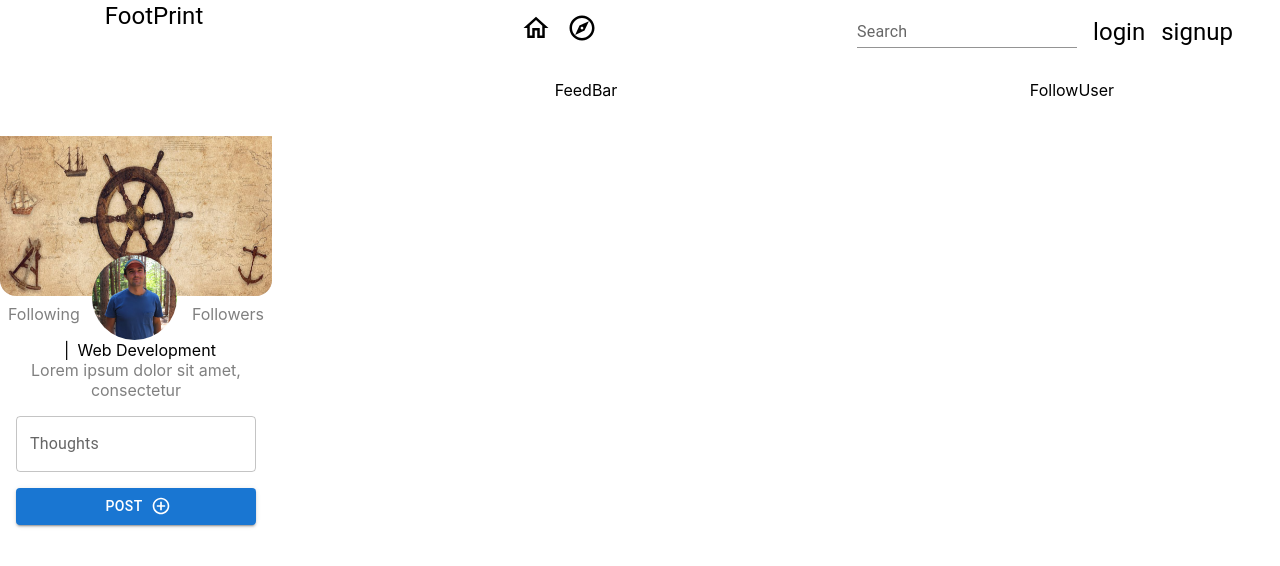
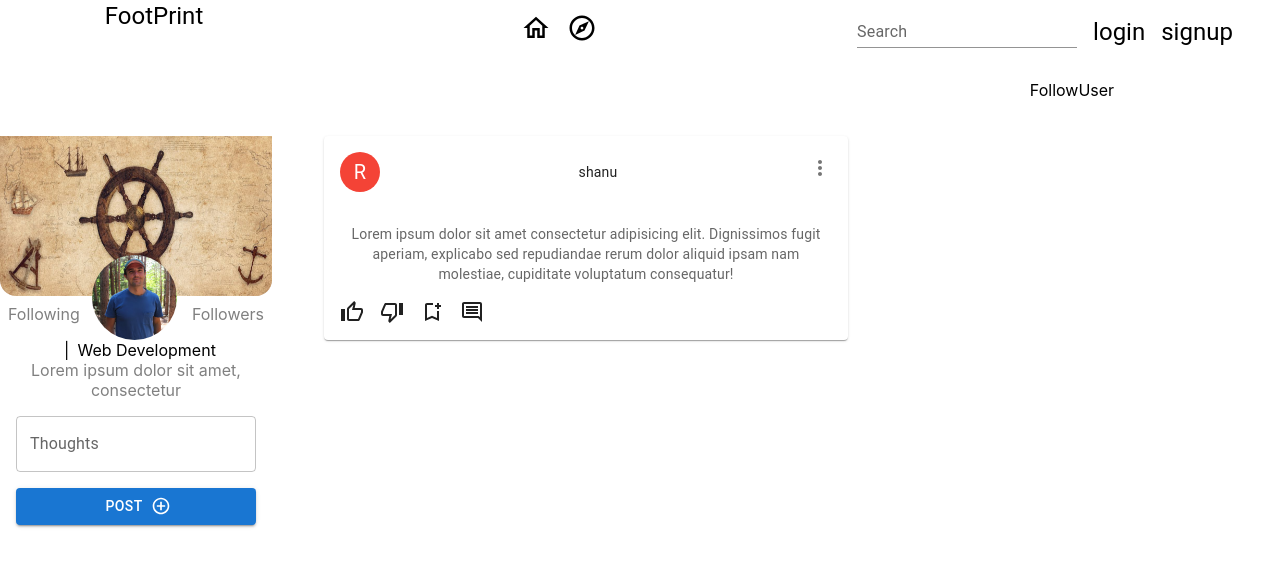
Before and after one commit to agrawalshanu708/beshare, a React (Create React App) app: page / in a window 1280 px wide. Shown: the top 566 px of the page. Built offline with nearby package versions, Linux system fonts and the light colour scheme; what miragejs would draw is missing.

Commit message:
feat: create Feed card

```diff
--- a/src/comps/FeedBar/FeedBar.jsx
+++ b/src/comps/FeedBar/FeedBar.jsx
@@ -1,9 +1,24 @@
-import React from 'react'
+import * as React from "react";
+import Box from "@mui/material/Box";
+import { FeedCard } from "./FeedCard";
 
-const FeedBar = () => {
+function FeedBar() {
+
+
   return (
-    <div>FeedBar</div>
-  )
+    <>
+      <Box
+        sx={{
+          display: "flex",
+          flexDirection: "column",
+          gap: "1rem",
+          marginTop: "3.5rem",
+        }}
+      >
+        <FeedCard/>
+      </Box>
+    </>
+  );
 }
 
-export {FeedBar}
+export { FeedBar };
--- /dev/null
+++ b/src/comps/FeedBar/FeedCard.jsx
@@ -0,0 +1,87 @@
+import * as React from "react";
+import Card from "@mui/material/Card";
+import CardHeader from "@mui/material/CardHeader";
+import Box from "@mui/material/Box";
+import Avatar from "@mui/material/Avatar";
+import IconButton from "@mui/material/IconButton";
+import Typography from "@mui/material/Typography";
+import { red } from "@mui/material/colors";
+import ThumbUpOutlinedIcon from "@mui/icons-material/ThumbUpOutlined";
+import MoreVertIcon from "@mui/icons-material/MoreVert";
+import CommentOutlinedIcon from "@mui/icons-material/CommentOutlined";
+import ThumbDownOffAltOutlinedIcon from "@mui/icons-material/ThumbDownOffAltOutlined";
+import BookmarkAddOutlinedIcon from "@mui/icons-material/BookmarkAddOutlined";
+import CardContent from "@mui/material/CardContent";
+import ThumbUpIcon from "@mui/icons-material/ThumbUp";
+import ThumbDownIcon from "@mui/icons-material/ThumbDown";
+import { Collapse } from "@mui/material";
+import { styled } from "@mui/material/styles";
+
+const ExpandMore = styled((props) => {
+  const { expand, ...other } = props;
+  return <IconButton {...other} />;
+})(({ theme, expand }) => ({
+  transform: !expand ? "rotate(0deg)" : "rotate(180deg)",
+  marginLeft: "auto",
+  transition: theme.transitions.create("transform", {
+    duration: theme.transitions.duration.shortest,
+  }),
+}));
+
+function FeedCard() {
+  const [expanded, setExpanded] = React.useState(false);
+
+  const handleExpandClick = () => {
+    setExpanded(!expanded);
+  };
+  return (
+    <Card>
+      <CardHeader
+        avatar={
+          <Avatar sx={{ bgcolor: red[500] }} aria-label="recipe">
+            R
+          </Avatar>
+        }
+        action={
+          <IconButton aria-label="settings">
+            <MoreVertIcon />
+          </IconButton>
+        }
+        title="shanu"
+        // subheader={createdAt}
+      />
+
+      <CardContent>
+        <Typography variant="body2" color="text.secondary">
+          Lorem ipsum dolor sit amet consectetur adipisicing elit. Dignissimos
+          fugit aperiam, explicabo sed repudiandae rerum dolor aliquid ipsam nam
+          molestiae, cupiditate voluptatum consequatur!
+        </Typography>
+      </CardContent>
+      <Box
+        sx={{
+          display: "flex",
+          gap: "1rem",
+          alignItems: "center",
+          margin: "0 0 1rem 1rem",
+        }}
+      >
+        <ThumbUpOutlinedIcon/>
+        {/* <ThumbUpIcon /> */}
+        <ThumbDownOffAltOutlinedIcon />
+        {/* <ThumbDownIcon /> */}
+        <BookmarkAddOutlinedIcon />
+        <CommentOutlinedIcon
+          expand={expanded}
+          onClick={handleExpandClick}
+          aria-expanded={expanded}
+          aria-label="show more"
+        />
+      </Box>
+      <Collapse in={expanded} timeout="auto" unmountOnExit>
+        <CardContent></CardContent>
+      </Collapse>
+    </Card>
+  );
+}
+export { FeedCard };
```
